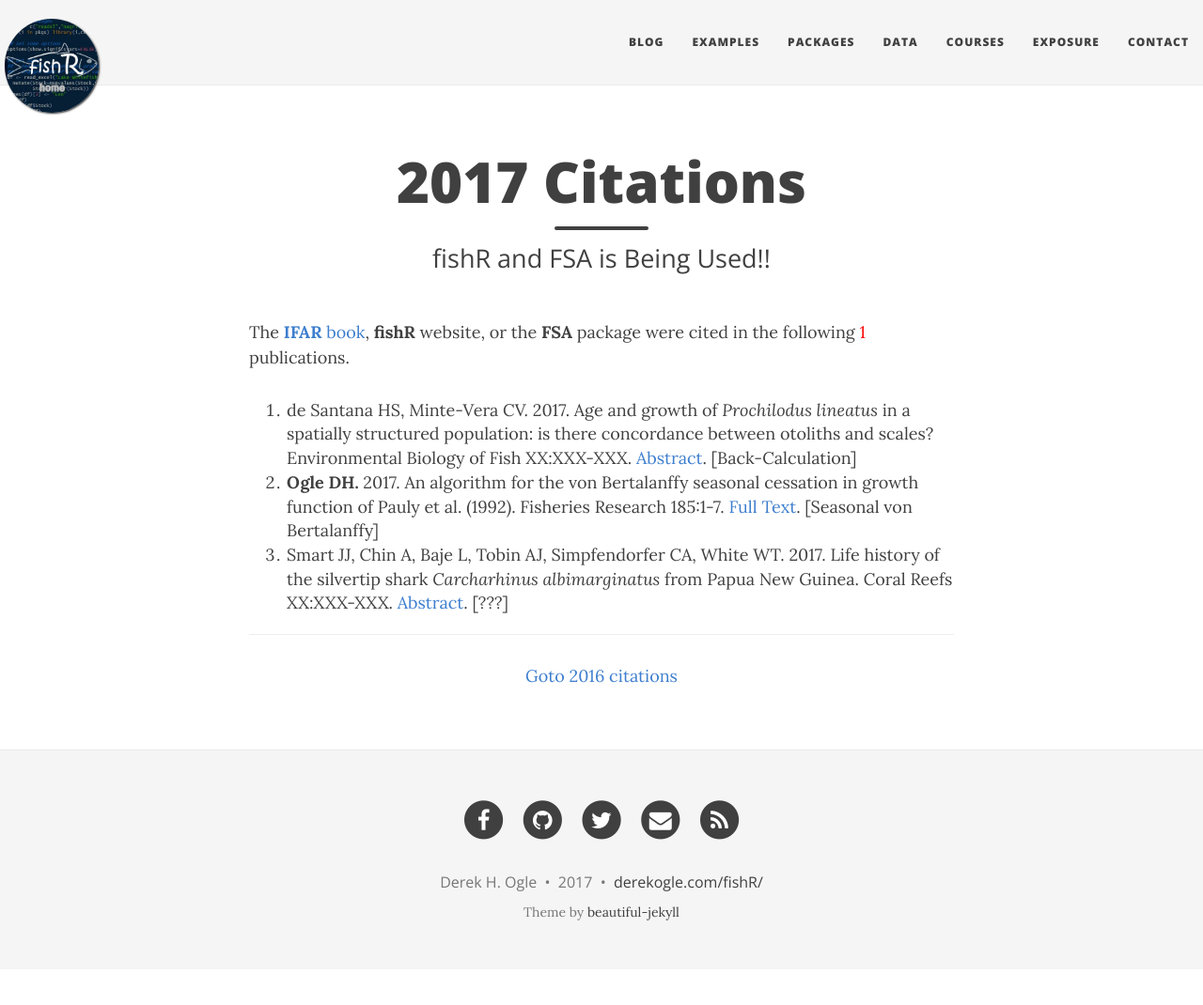
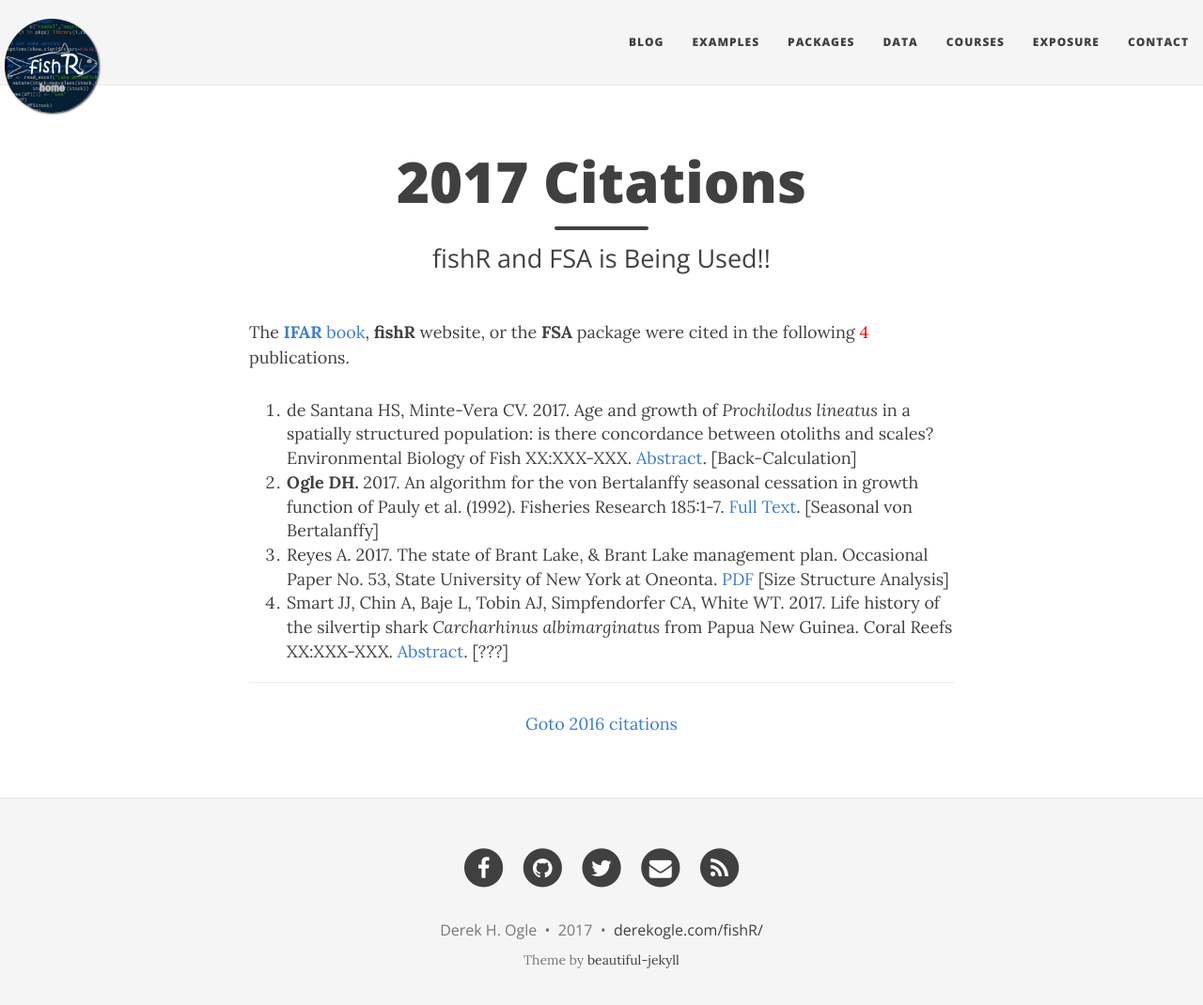
Before and after one commit to droglenc/fishR, a Jekyll site: the page built from exposure/exposure-citations17.md, in a window 1280 px wide and 1083 px high. Shown: the top 1070 px of the window at 94% size. Built offline with Jekyll 4.4.1, drawn with Linux system fonts in a browser that asks for light colours; nearby versions of some CDN libraries.

Commit message:
Added two new citations

```diff
--- a/exposure/exposure-citations17.md
+++ b/exposure/exposure-citations17.md
@@ -5,11 +5,12 @@ subtitle: fishR and FSA is Being Used!!
 css: "/css/exposure-citation.css"
 ---
 
-The [**IFAR** book](http://derekogle.com/IFAR/), **fishR** website, or the **FSA** package were cited in the following <span id="contact-div">1</span> publications.
+The [**IFAR** book](http://derekogle.com/IFAR/), **fishR** website, or the **FSA** package were cited in the following <span id="contact-div">4</span> publications.
 
 1. de Santana HS, Minte-Vera CV. 2017. Age and growth of *Prochilodus lineatus* in a spatially
 structured population: is there concordance between otoliths and scales? Environmental Biology of Fish XX:XXX-XXX. [Abstract](http://link.springer.com/article/10.1007/s10641-017-0574-5). [Back-Calculation]
 1. **Ogle DH.**  2017.  An algorithm for the von Bertalanffy seasonal cessation in growth function of Pauly et al. (1992).  Fisheries Research 185:1-7.  [Full Text](http://www.sciencedirect.com/science/article/pii/S0165783616303137).  [Seasonal von Bertalanffy]
+1. Reyes A. 2017. The state of Brant Lake, & Brant Lake management plan. Occasional Paper No. 53, State University of New York at Oneonta. [PDF](http://www.oneonta.edu/academics/biofld/PUBS/OP/OP-53-Reyes-BrantLake.pdf) [Size Structure Analysis]
 1. Smart JJ, Chin A, Baje L, Tobin AJ, Simpfendorfer CA, White WT. 2017. Life history of the silvertip shark *Carcharhinus albimarginatus* from Papua New Guinea. Coral Reefs XX:XXX-XXX. [Abstract](http://link.springer.com/article/10.1007/s00338-016-1533-x). [???]
 
 -----
```
Also changed, not shown: exposure/exposure-citations16.md (+2 -1 lines).
